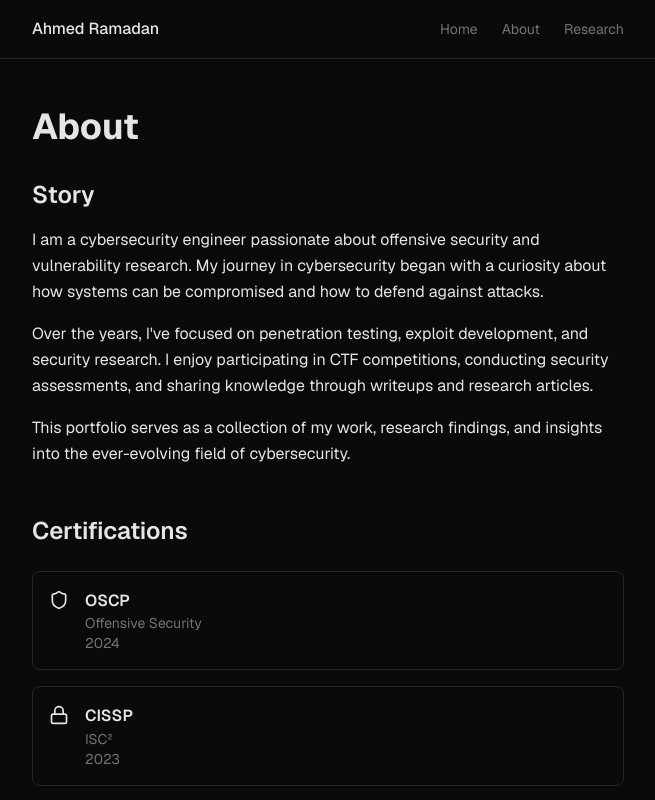
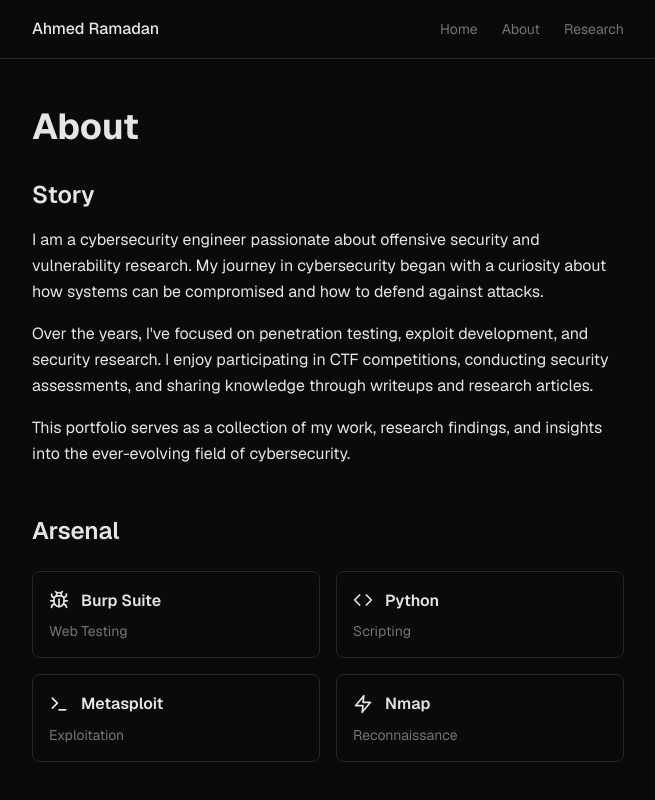
Before and after one commit to rmdnnnn/ahmedramadan, a Next.js app: page /about in a window 1280 px wide. Shown: the top 800 px of the page, without its empty margins (312-967 px from the left). Built offline with nearby package versions, Linux system fonts and the light colour scheme.

Commit message:
Remove certifications section from about page

```diff
--- a/app/about/page.tsx
+++ b/app/about/page.tsx
@@ -1,20 +1,4 @@
-import { Shield, Code, Bug, Lock, Zap, Terminal } from "lucide-react";
-
-const certifications = [
-  {
-    name: "OSCP",
-    issuer: "Offensive Security",
-    date: "2024",
-    icon: Shield,
-  },
-  {
-    name: "CISSP",
-    issuer: "ISC²",
-    date: "2023",
-    icon: Lock,
-  },
-  // Add more certifications as needed
-];
+import { Code, Bug, Zap, Terminal } from "lucide-react";
 
 const arsenal = [
   { name: "Burp Suite", category: "Web Testing", icon: Bug },
@@ -51,32 +35,6 @@ export default function About() {
         </div>
       </section>
 
-      <section className="mb-12">
-        <h2 className="text-2xl font-semibold mb-6 text-foreground">
-          Certifications
-        </h2>
-        <div className="space-y-4">
-          {certifications.map((cert, index) => {
-            const Icon = cert.icon;
-            return (
-              <div
-                key={index}
-                className="flex items-start gap-4 p-4 border border-[#262626] rounded-lg hover:border-muted transition-colors"
-              >
-                <Icon className="w-5 h-5 text-foreground mt-0.5 flex-shrink-0" />
-                <div>
-                  <h3 className="font-semibold text-foreground">
-                    {cert.name}
-                  </h3>
-                  <p className="text-sm text-muted">{cert.issuer}</p>
-                  <p className="text-sm text-muted">{cert.date}</p>
-                </div>
-              </div>
-            );
-          })}
-        </div>
-      </section>
-
       <section>
         <h2 className="text-2xl font-semibold mb-6 text-foreground">Arsenal</h2>
         <div className="grid grid-cols-1 sm:grid-cols-2 gap-4">
```
